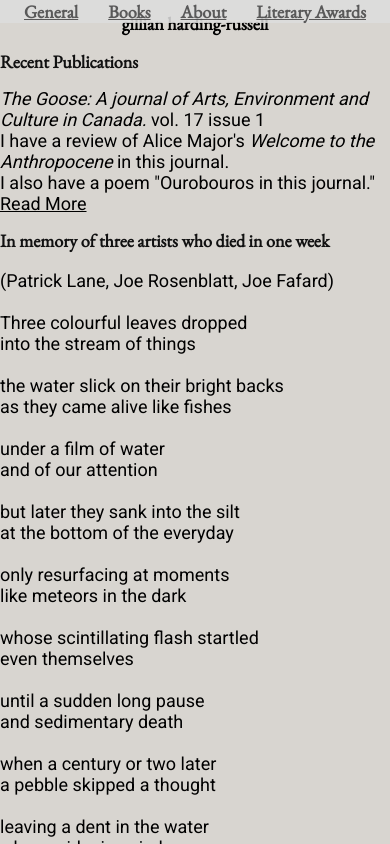
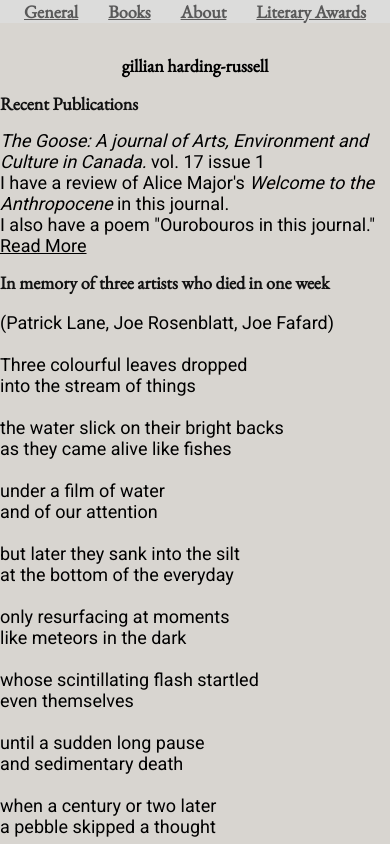
Before and after one commit to LaurieHarding-Russell/GillianHarding-Russell.com, an Angular app: page / in a window 390 px wide. Shown: the top 844 px of the page. Built offline with nearby package versions, Linux system fonts and the light colour scheme.

Commit message:
Removed image when too small for mobile.

```diff
--- a/src/app/general/general.ts
+++ b/src/app/general/general.ts
@@ -34,6 +34,7 @@ import { Component } from '@angular/core';
       background-image: url("/assets/heartwood-cover.png");
       background-color: #cccccc;
       background-size: contain;
+      background-repeat: no-repeat;
     }
 
     div.heartwood-text {
@@ -50,6 +51,12 @@ import { Component } from '@angular/core';
         overflow: hidden;
       }
     }
+
+    @media screen and (max-width: 500px) {
+      .heartwood {
+        display:none;
+      }
+    }
   `]
 })
 export class GeneralComponent {
--- a/src/styles.css
+++ b/src/styles.css
@@ -71,4 +71,9 @@ hr {
         margin: auto;
         min-width: 0;
     }
+
+    .title {
+        margin-top: 3em;
+
+    }
 }
```
